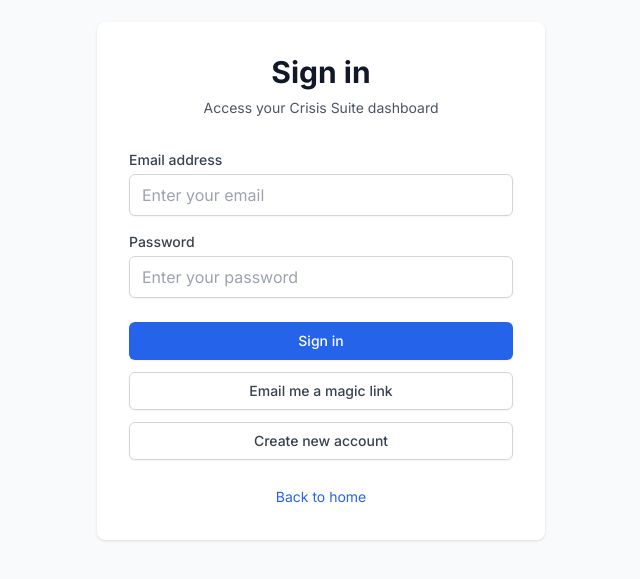
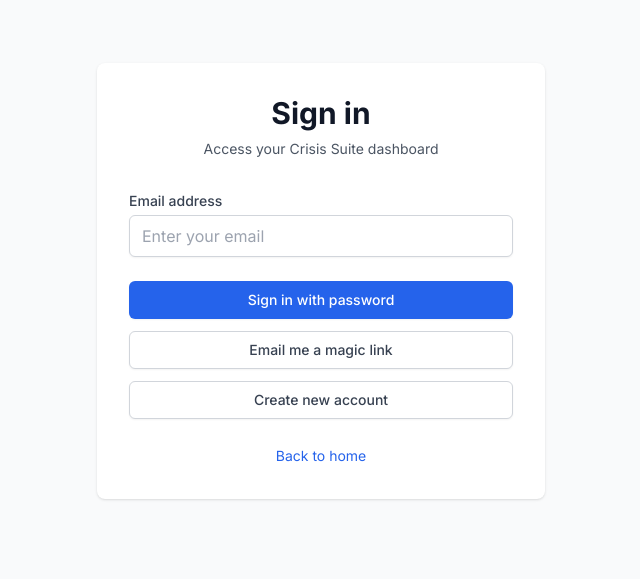
Before and after one commit to SamuelPicasse/MVP-crisis-suite, a Next.js app in the folder apps/web/: page /login in a window 1280 px wide. Shown: the part 119-698 px from the top of the page, without its empty margins (319-959 px from the left). Built offline with nearby package versions, Linux system fonts and the light colour scheme.

Commit message:
feat(auth): simplify login UX — hide password until requesting password sign-in; button now reads 'Sign in with password'

```diff
--- a/apps/web/src/app/login/page.tsx
+++ b/apps/web/src/app/login/page.tsx
@@ -1,6 +1,6 @@
 'use client';
 
-import { useState } from 'react';
+import { useRef, useState } from 'react';
 import { useRouter } from 'next/navigation';
 import Link from 'next/link';
 import { createClient } from '@/lib/supabase/client';
@@ -12,6 +12,8 @@
   const [error, setError] = useState<string | null>(null);
   const [loading, setLoading] = useState(false);
   const [info, setInfo] = useState<string | null>(null);
+  const [showPassword, setShowPassword] = useState(false);
+  const passwordRef = useRef<HTMLInputElement | null>(null);
 
   const handleLogin = async (e: React.FormEvent) => {
     e.preventDefault();
@@ -126,12 +128,13 @@
                 placeholder="Enter your email"
               />
             </div>
-
+            {showPassword && (
               <div>
                 <label htmlFor="password" className="block text-sm font-medium text-gray-700">
                   Password
                 </label>
                 <input
+                  ref={passwordRef}
                   id="password"
                   name="password"
                   type="password"
@@ -143,16 +146,28 @@
                   placeholder="Enter your password"
                 />
               </div>
+            )}
           </div>
 
           <div className="space-y-3">
+            {!showPassword ? (
+              <button
+                type="button"
+                disabled={loading}
+                onClick={() => { setShowPassword(true); setTimeout(() => passwordRef.current?.focus(), 0); }}
+                className="w-full flex justify-center py-2 px-4 border border-transparent rounded-md shadow-sm text-sm font-medium text-white bg-primary hover:bg-blue-600 focus:outline-none focus:ring-2 focus:ring-offset-2 focus:ring-primary disabled:opacity-50 disabled:cursor-not-allowed"
+              >
+                Sign in with password
+              </button>
+            ) : (
               <button
                 type="submit"
                 disabled={loading}
                 className="w-full flex justify-center py-2 px-4 border border-transparent rounded-md shadow-sm text-sm font-medium text-white bg-primary hover:bg-blue-600 focus:outline-none focus:ring-2 focus:ring-offset-2 focus:ring-primary disabled:opacity-50 disabled:cursor-not-allowed"
               >
-              {loading ? 'Signing in...' : 'Sign in'}
+                {loading ? 'Signing in...' : 'Sign in with password'}
               </button>
+            )}
 
             <button
               type="button"
```
Lines whose indentation alone changed are shown as unchanged.
